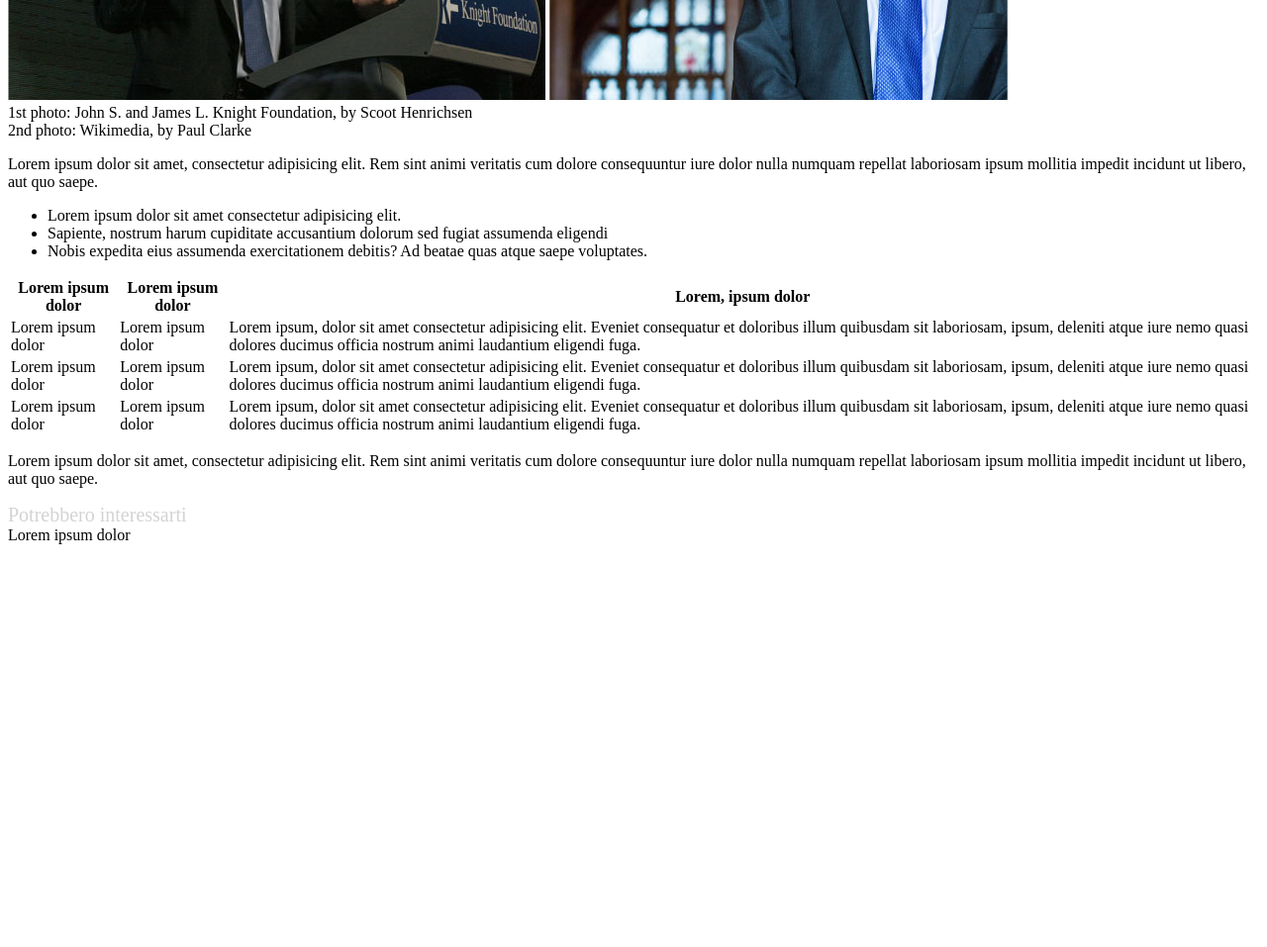
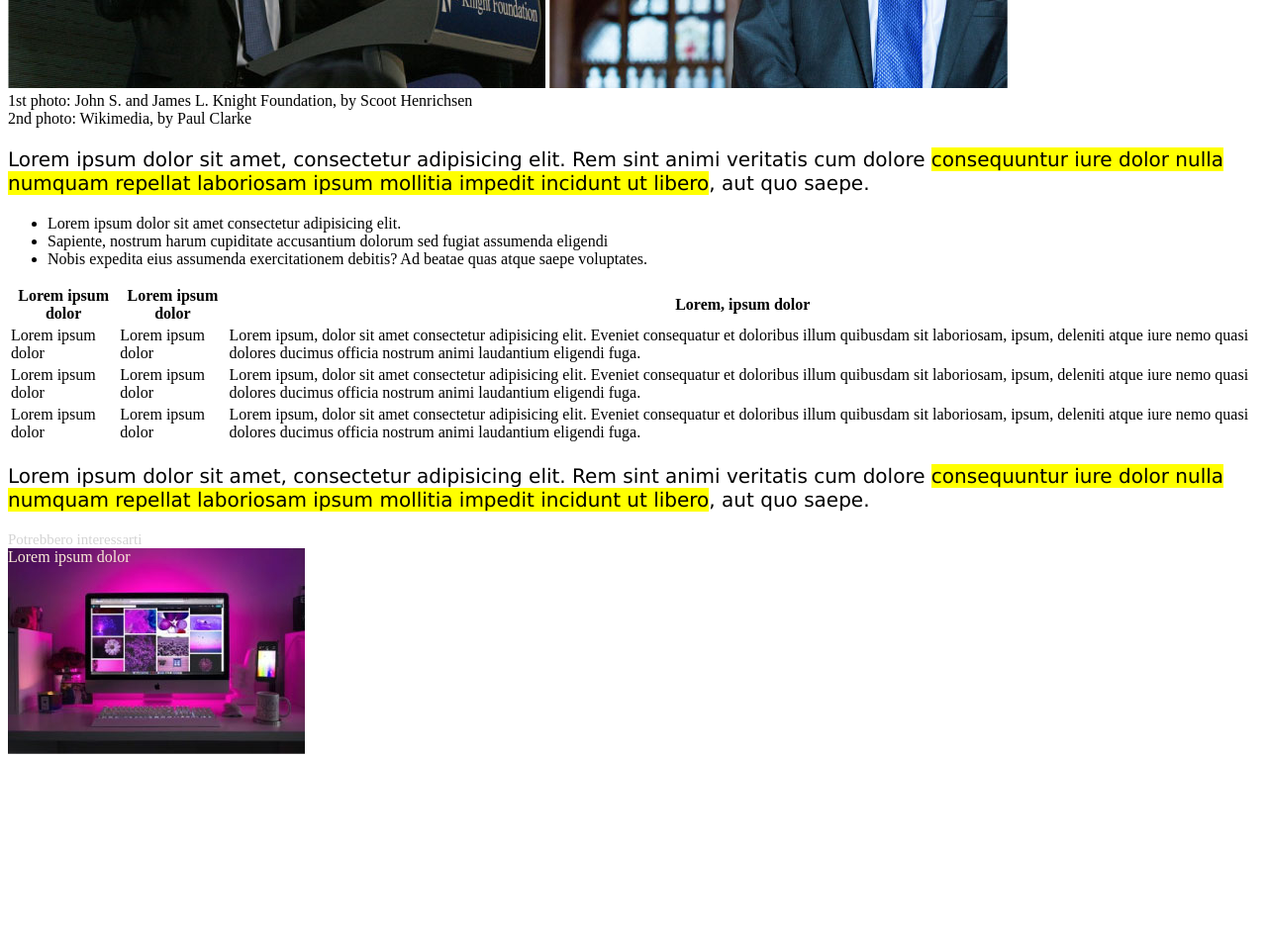
Before and after one commit to MarikaDiGirolamo/html-css-booleaner, a plain HTML site: page index.html in a window 1280 px wide. Shown: the part 750-1707 px from the top of the page at 99% size. Before the commit the page ends 1308 px from the top, so only its background shows below. Drawn offline with Linux system fonts and the light colour scheme.

Commit message:
style(footer):add appendix 1 properties

```diff
--- a/css/style.css
+++ b/css/style.css
@@ -19,10 +19,28 @@ header{
 
 .grey{
     color: lightgrey;
-    font-size: 20px;
+    font-size: 15px;
     margin-top: 5px;
 }
 
 .blue{
     color: #40B5E8;
 }
+
+.articolo{
+    font-family: Verdana, Geneva, Tahoma, sans-serif;
+    font-size: 20px;
+}
+
+#marker{
+    background-color: yellow;
+}
+
+.appendix1{
+    background-image: url(../img/monitor.jpg);
+    height: 400px;
+    width: 300px;
+    background: cover;
+    background-repeat: no-repeat;
+    color: antiquewhite;
+}
```
